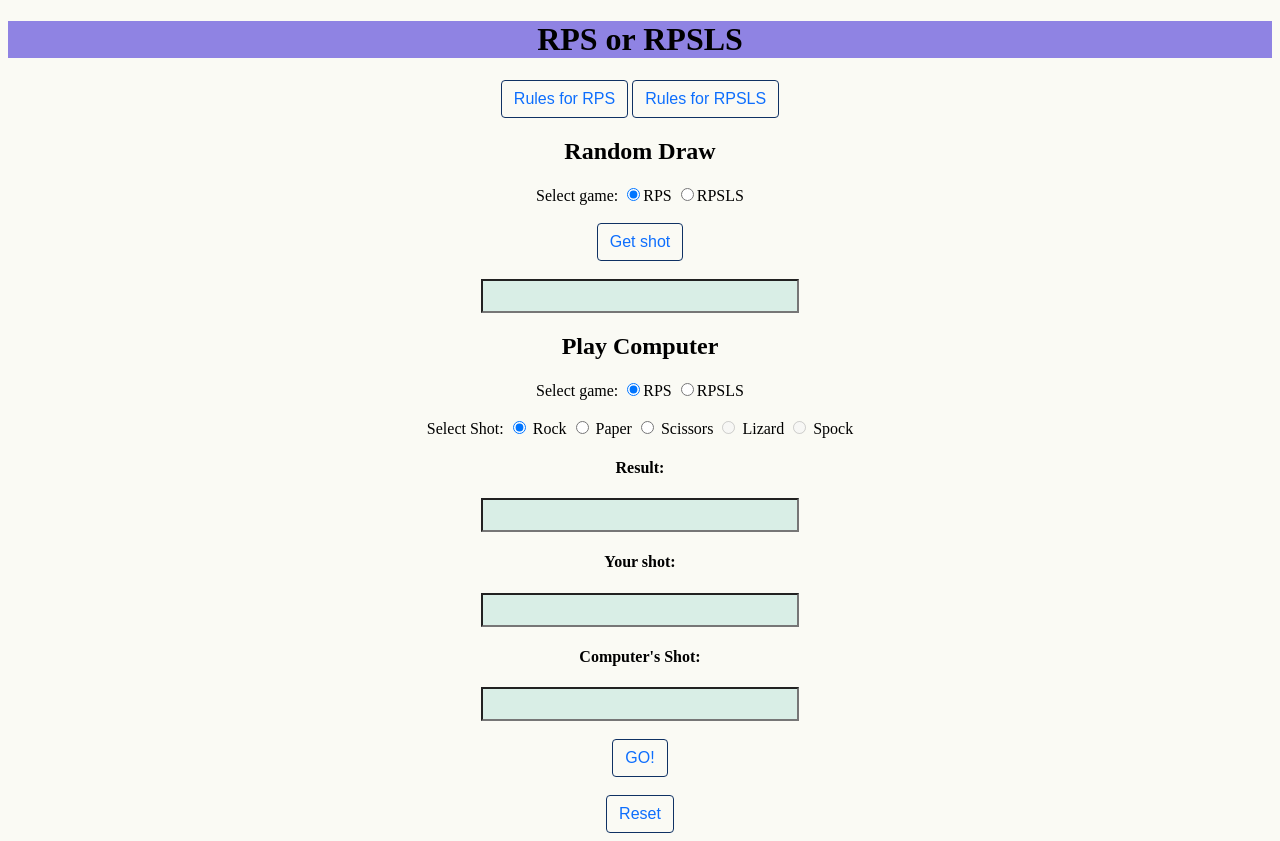
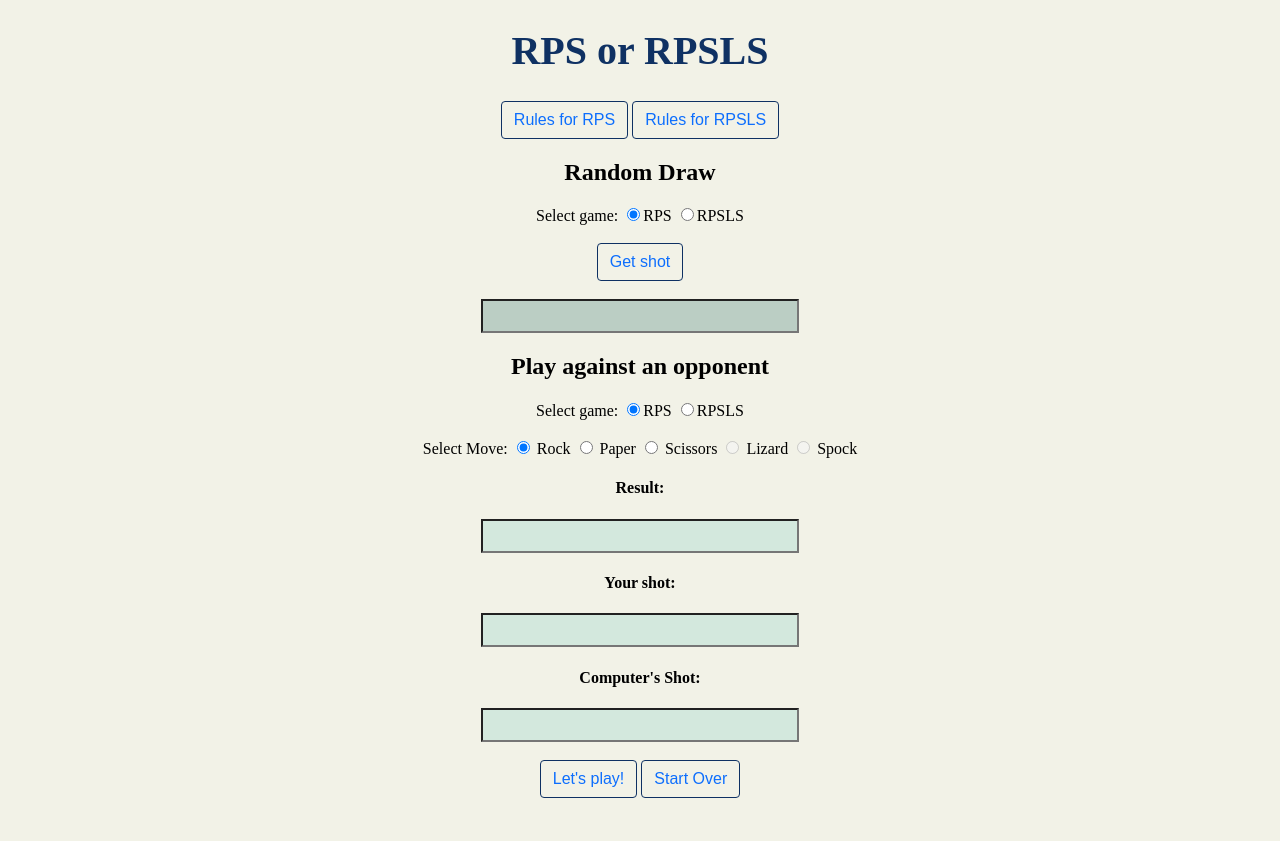
Before and after one commit to comp426-2023-spring/e02-alexz957unc, a website: page public/index.html in a window 1280 px wide. After the commit the page ends 806 px from the top, so only its background shows below. Drawn offline with Linux system fonts and the light colour scheme.

Commit message:
Changed css and html

```diff
--- a/public/index.html
+++ b/public/index.html
@@ -10,7 +10,7 @@
     <body id="body" onload="setLS()">
     <!-- Your interface markup goes here -->
     <!-- For interface examples, look in the `/examples/` directory in the root of your starter code repo. -->
-        <h1 id="gameTitle">RPS or RPSLS</h1>
+        <h1 class="gameTitle">RPS or RPSLS</h1>
         <div>
             <button class="button" type="button" onclick="helpRPS()">Rules for RPS</button>
             <button class="button" type="button" onclick="helpRPSLS()">Rules for RPSLS</button>
@@ -26,14 +26,14 @@
             <input type="text" id="draw" name="draw" value="" readonly>
         </div>
         <div>
-            <h2>Play Computer</h2>
+            <h2>Play against an opponent</h2>
             <label>Select game: </label>
             <input type="radio" name="game" value="RPS" onchange="setLS()" checked>RPS
             <input type="radio" name="game" value="RPSLS" onchange="setLS()">RPSLS
 
             <br><br>
 
-            <label>Select Shot:</label>
+            <label>Select Move:</label>
             <input type="radio" id="rockOption" name="selectedShot" value="rock" checked>
             <label for="rockOption">Rock</label>
             <input type="radio" id="paperOption" name="selectedShot" value="paper">
@@ -56,9 +56,10 @@
             <input type="text" id="computerShot" name="computerShot" value="" readonly>
 
             <br><br>
-            <button class="button" type="button" onclick="play()">GO!</button>
-            <br><br>
+            <button class="button" type="button" onclick="play()">Let's play!</button>
+            <button class="button" type="button" onclick="reset()">Start Over</button>
+
         </div>
-        <button class="button" type="button" onclick="reset()">Reset</button>
+
     </body>
 </html>
--- a/public/styles.css
+++ b/public/styles.css
@@ -1,11 +1,11 @@
 #body {
     text-align: center;
-    background-color: rgba(214, 212, 152, 0.1);
+    background-color: rgba(132, 129, 26, 0.1);
 }
 
 #draw {
     font-size: 24px;
-    background-color: rgba(139, 207, 196, 0.3);
+    background-color: rgba(62, 122, 112, 0.3);
     text-align: center;
 }
 
@@ -27,8 +27,10 @@
     text-align: center;
 }
 
-#gameTitle {
-    background-color: rgba(73, 53, 217, 0.6);
+.gameTitle{
+    font-size: 40px;
+    color:#0f3163;
+
 }
 
 .button {
```
